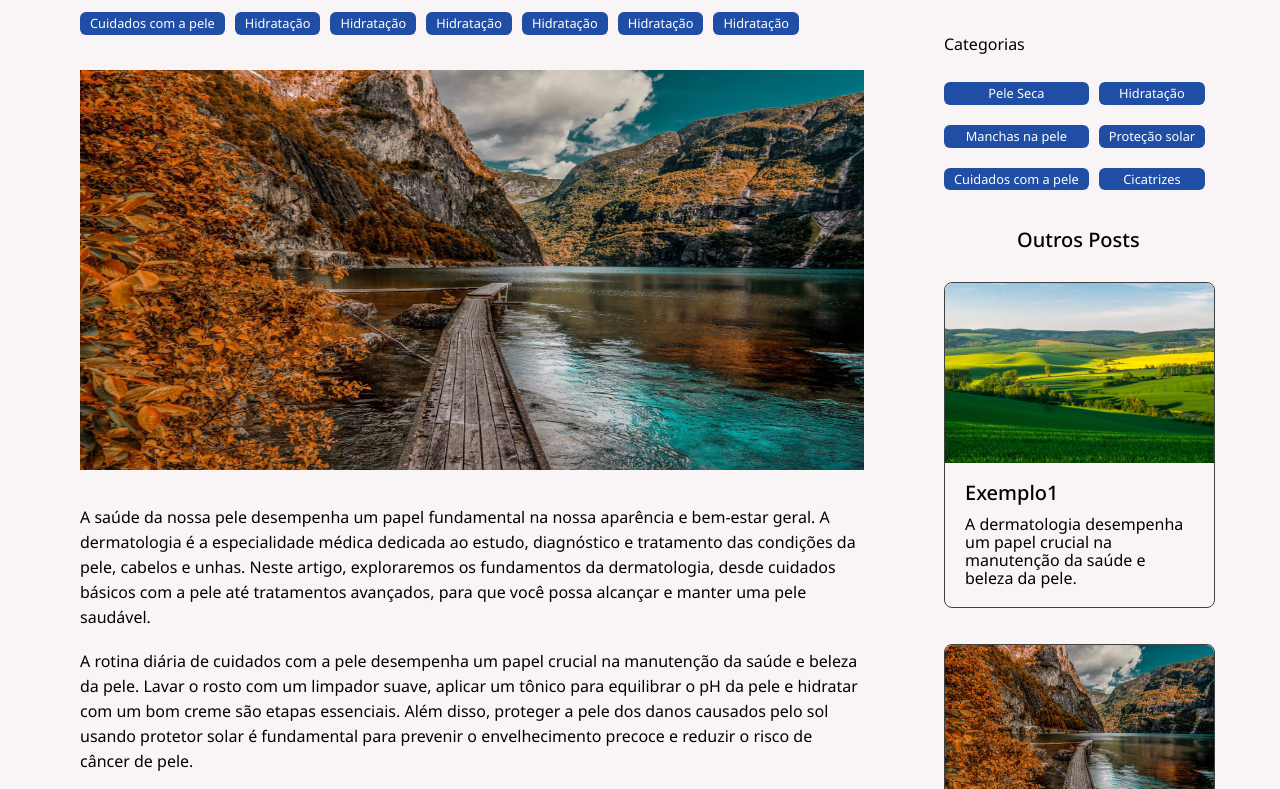
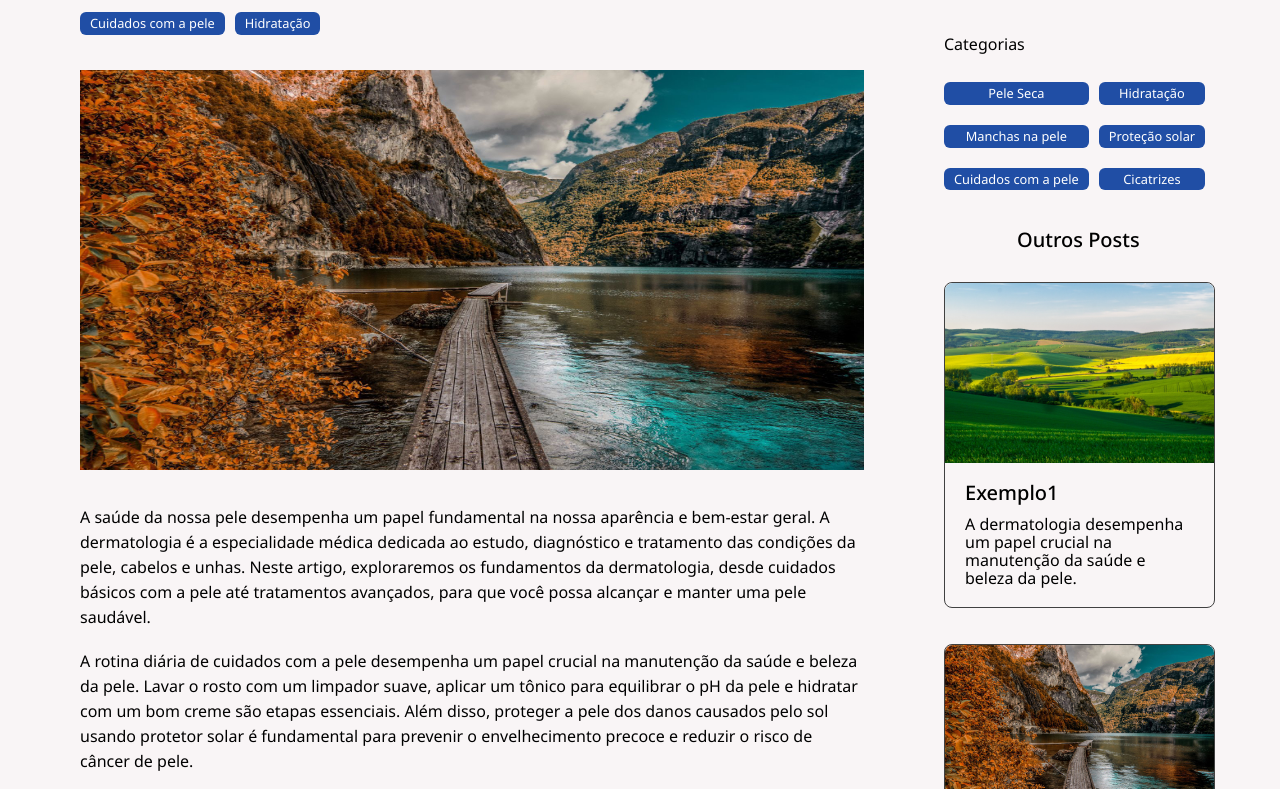
Before and after one commit to marcosscpp/Dermatologista, a plain HTML site: page artigo.html in a window 1280 px wide. Shown: the part 188-977 px from the top of the page. Drawn offline with Linux system fonts and the light colour scheme.

Commit message:
Apagando alguns conteúdos

```diff
--- a/artigo.html
+++ b/artigo.html
@@ -56,12 +56,6 @@
         <ul class="article__tags">
           <li class="tag">Cuidados com a pele</li>
           <li class="tag">Hidratação</li>
-          <li class="tag">Hidratação</li>
-          <li class="tag">Hidratação</li>
-          <li class="tag">Hidratação</li>
-          <li class="tag">Hidratação</li>
-          <li class="tag">Hidratação</li>
-
         </ul>
         <img src="img/example3.jpg" alt="" class="article__img">
         <div class="article__content">
@@ -72,7 +66,6 @@
           <p class="article__text">
             Além dos cuidados diários com a pele e do tratamento de condições comuns, a dermatologia também oferece uma série de procedimentos e terapias avançadas. Estes incluem peelings químicos, laserterapia, preenchimento dérmico, toxina botulínica e terapia a laser para remoção de cicatrizes. Esses tratamentos são realizados por profissionais especializados e podem ajudar a melhorar a aparência da pele, reduzir rugas e linhas finas, e tratar problemas específicos.
           </p>
-
         </div>
         <h5 class="autor">Escrito por Nome Pessoa Que Escreveu</h5>
       </article>
--- a/js/artic.js
+++ b/js/artic.js
@@ -12,7 +12,6 @@ let allArticle = document.getElementsByClassName("artic-link");
 let articlesQuantity = Math.round(totalHeight / allArticle[0].offsetHeight);
 
 for (let i = 0; i < allArticle.length; i++) {
-  console.log(i);
   if (articlesQuantity - 1 == i) {
     allArticle[i].remove();
   }
```
